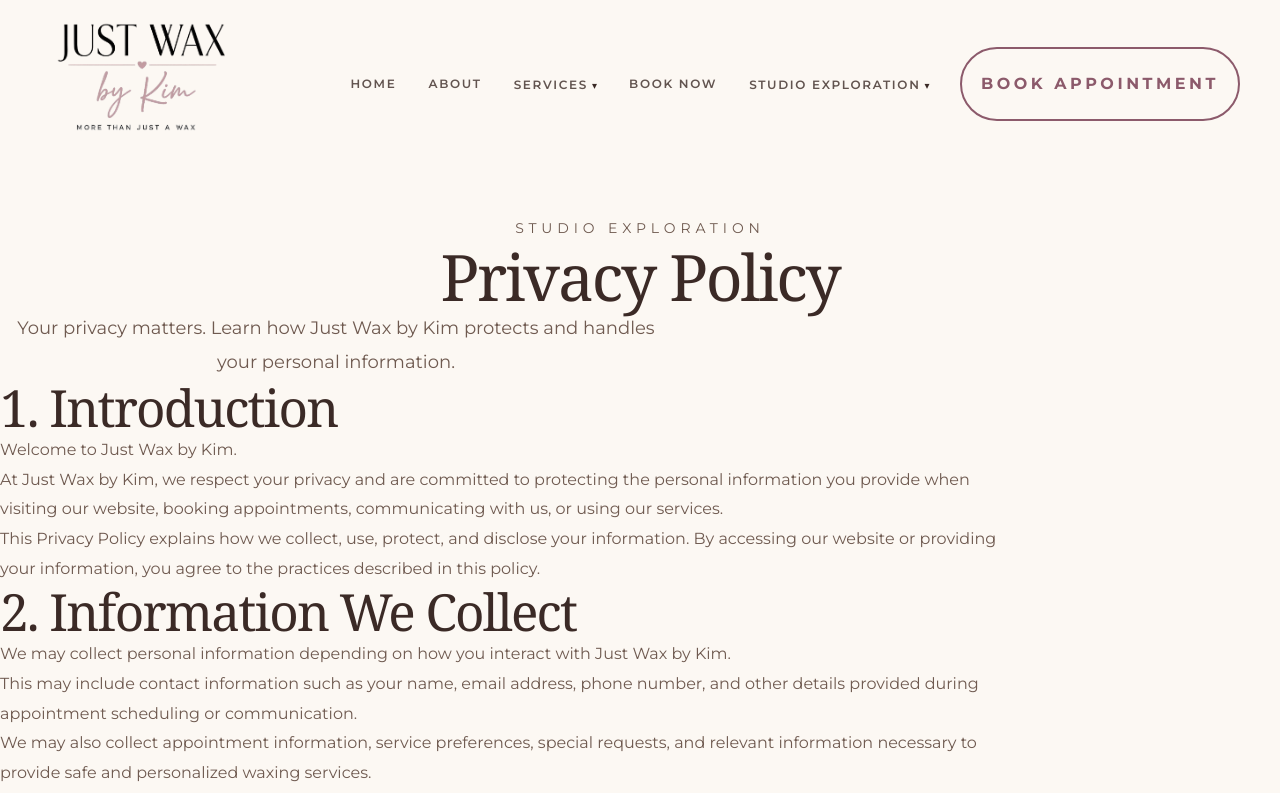
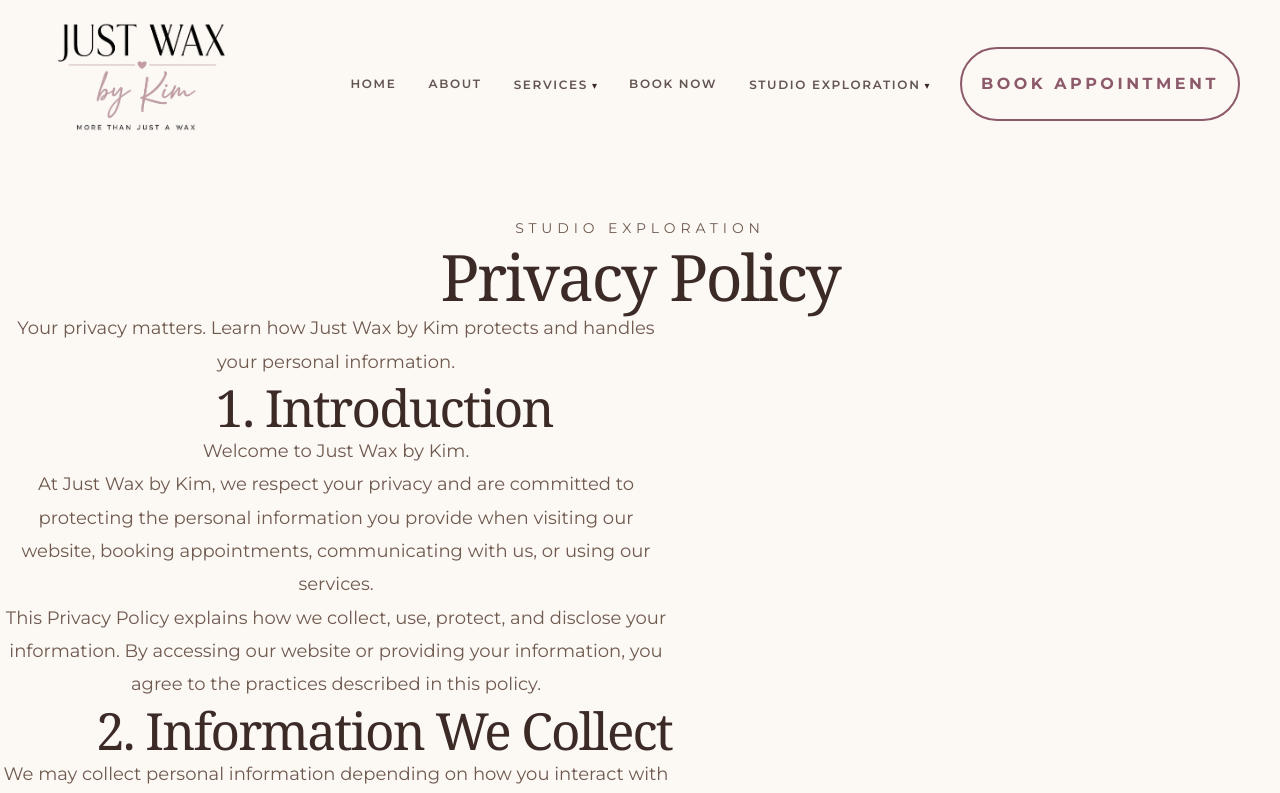
Before and after one commit to kevin-phan-25/just-wax-by-kim, a Next.js app: page /privacy-policy in a window 1280 px wide. Shown: the top 793 px of the page. Built offline with nearby package versions, Linux system fonts and the light colour scheme; a web font is replaced by a local one.

Commit message:
Update PrivacyPolicy.tsx

```diff
--- a/features/privacy-policy/PrivacyPolicy.tsx
+++ b/features/privacy-policy/PrivacyPolicy.tsx
@@ -16,6 +16,7 @@ export default function PrivacyPolicy() {
         w-full
       "
     >
+
       {/* Navbar clearance */}
       <div className="h-[216px]" />
 
@@ -69,6 +70,7 @@ export default function PrivacyPolicy() {
               text-lg
               leading-relaxed
               text-[#8C7468]
+              text-center
             "
           >
             Your privacy matters. Learn how Just Wax by Kim
@@ -83,7 +85,7 @@ export default function PrivacyPolicy() {
         <div
           className="
             mx-auto
-            max-w-5xl
+            max-w-3xl
           "
         >
 
@@ -93,7 +95,8 @@ export default function PrivacyPolicy() {
               <article
                 key={section.title}
                 className="
-                  mb-14
+                  mb-16
+                  text-center
                 "
               >
 
@@ -103,12 +106,19 @@ export default function PrivacyPolicy() {
                     text-2xl
                     md:text-3xl
                     text-[#3B2A26]
-                    mb-5
+                    mb-6
                   "
                 >
                   {section.title}
                 </h2>
 
+
+                <div
+                  className="
+                    mx-auto
+                    max-w-2xl
+                  "
+                >
 
                   {section.content.map(
                     (paragraph) => (
@@ -116,8 +126,9 @@ export default function PrivacyPolicy() {
                       <p
                         key={paragraph}
                         className="
-                        mb-5
+                          mb-6
                           text-base
+                          md:text-lg
                           leading-relaxed
                           text-[#6F5A50]
                         "
@@ -127,6 +138,8 @@ export default function PrivacyPolicy() {
 
                     )
                   )}
+
+                </div>
 
               </article>
 
```
Lines whose indentation alone changed are shown as unchanged.
